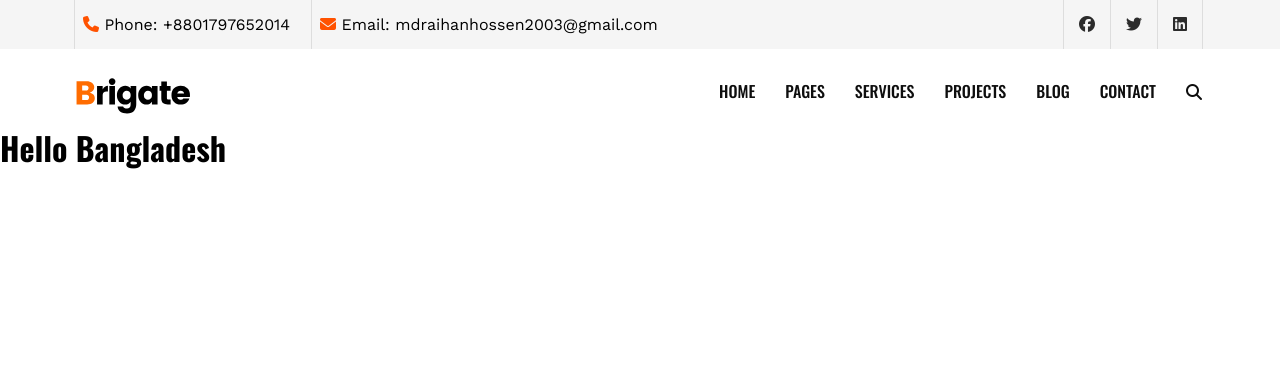
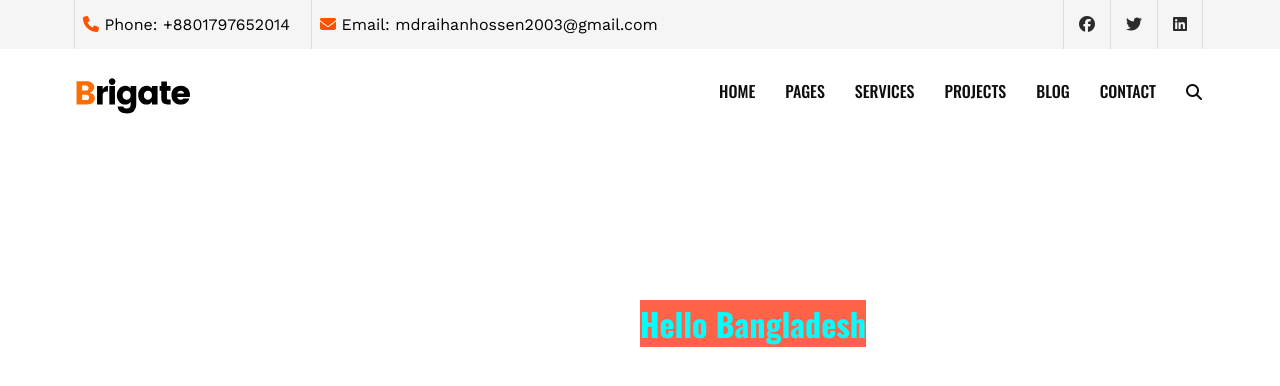
Before and after one commit to Raihan2014/My-First-Web-Temp, a plain HTML site: page index.html in a window 1280 px wide. Drawn offline with nearby package versions, Linux system fonts and the light colour scheme.

Commit message:
Update style.css

```diff
--- a/style.css
+++ b/style.css
@@ -98,8 +98,6 @@ ul.mainMenuItem li#SearchBTN i {
 ul.mainMenuItem li a:hover{
     color: #ff5200
 }
-<<<<<<< HEAD
-=======
 .hb{
     position: absolute;
     color: aqua;
@@ -107,4 +105,3 @@ ul.mainMenuItem li a:hover{
     top: 300px;
     left:50%;
 }
->>>>>>> b015b3f (git update by raihan)
```
